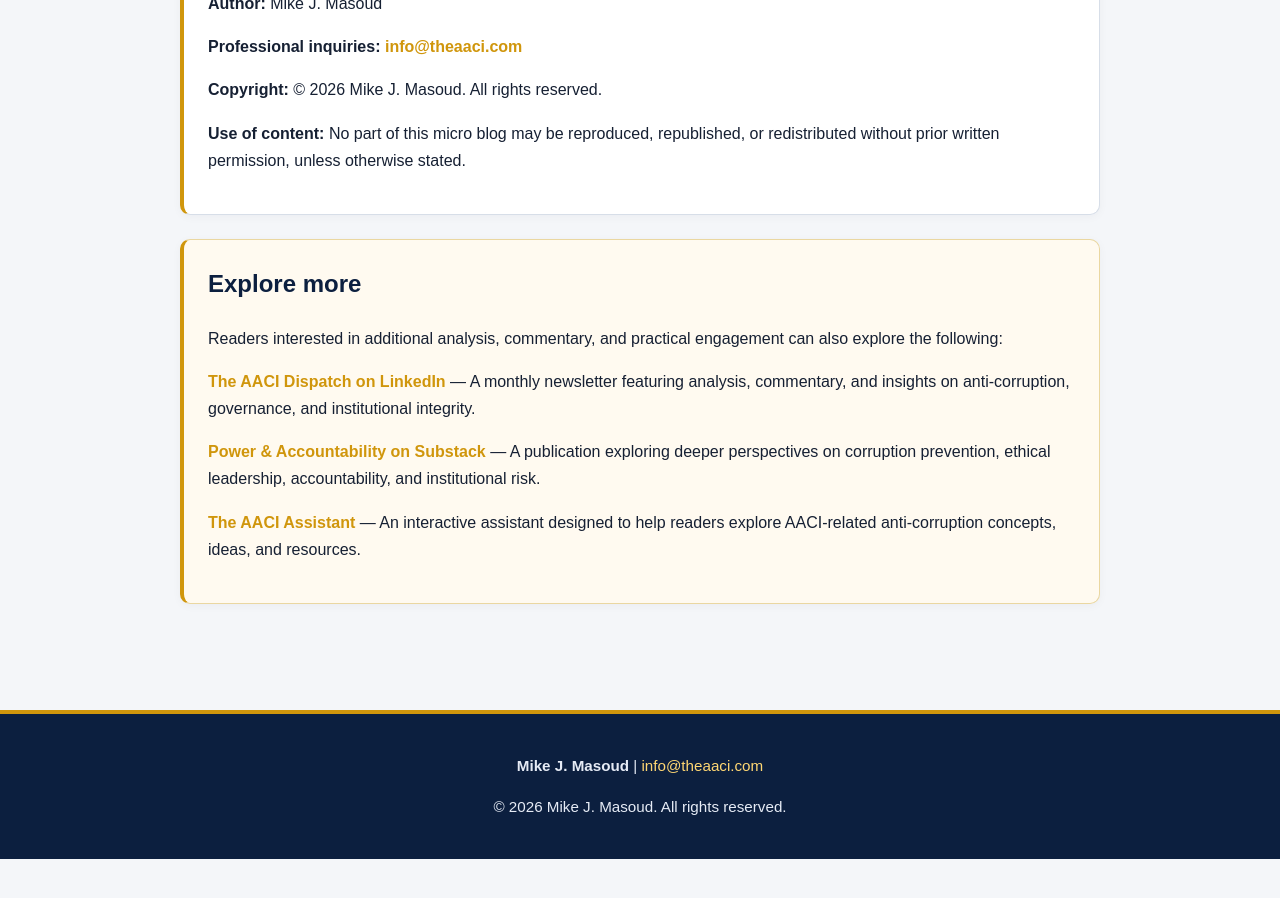
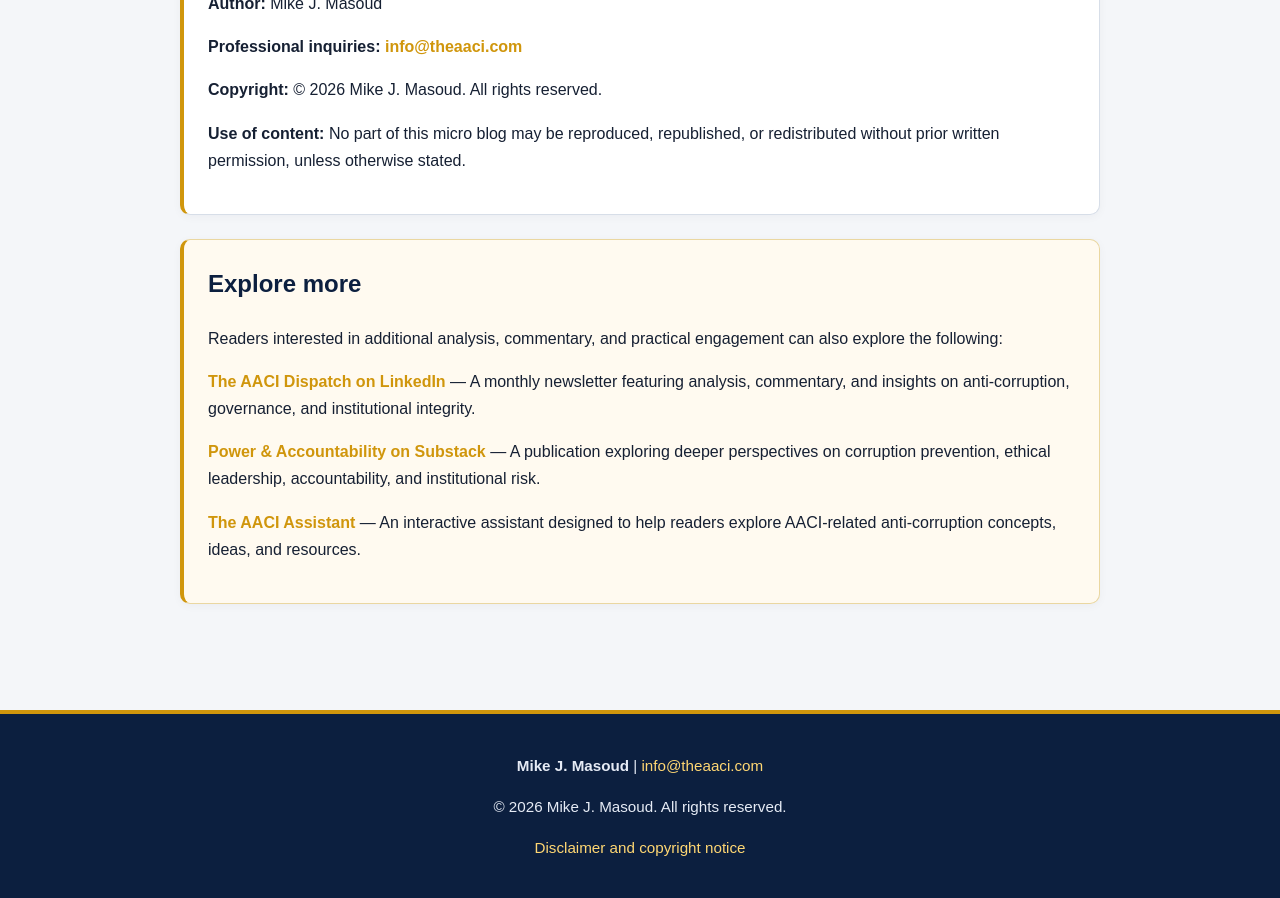
Before and after one commit to mikemasoud/microblog, a Jekyll site: the page built from index.md, in a window 1280 px wide and 900 px high, scrolled down 1669 px. Built offline with Jekyll 4.4.1, drawn with Linux system fonts in a browser that asks for light colours; before the commit the page ends 2528 px from its top, so only the background shows below that.

Commit message:
Update default.html

```diff
--- a/_layouts/default.html
+++ b/_layouts/default.html
@@ -26,6 +26,9 @@
     <div class="footer-inner">
       <p><strong>Mike J. Masoud</strong> | <a href="mailto:info@theaaci.com">info@theaaci.com</a></p>
       <p>© 2026 Mike J. Masoud. All rights reserved.</p>
+      <p class="site-legal">
+        <a href="/disclaimer-and-copyright-notice/">Disclaimer and copyright notice</a>
+      </p>
     </div>
   </footer>
 </body>
```
